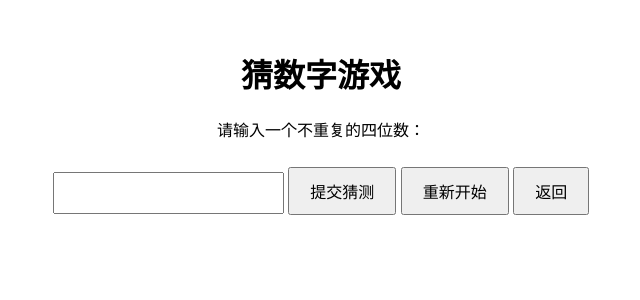
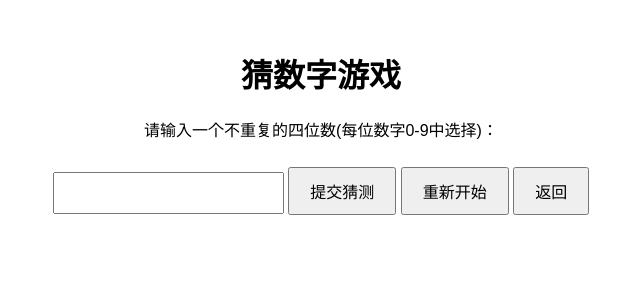
Before and after one commit to iewang/game, a Flask app: page /guess-number in a window 1280 px wide. Shown: the top 300 px of the page, without its empty margins (319-959 px from the left). Run offline with Flask 3, Linux system fonts and the light colour scheme; data that the repository does not hold is empty.

Commit message:
Update guess_number.html

```diff
--- a/templates/guess_number.html
+++ b/templates/guess_number.html
@@ -32,7 +32,7 @@
 </head>
 <body>
 <h1>猜数字游戏</h1>
-<p>请输入一个不重复的四位数：</p>
+<p>请输入一个不重复的四位数(每位数字0-9中选择)：</p>
 <label for="guess-input"></label><input type="text" id="guess-input" maxlength="4">
 <button id="submit-btn" onclick="submitGuess()">提交猜测</button>
 <button onclick="resetGuess()">重新开始</button>
```
